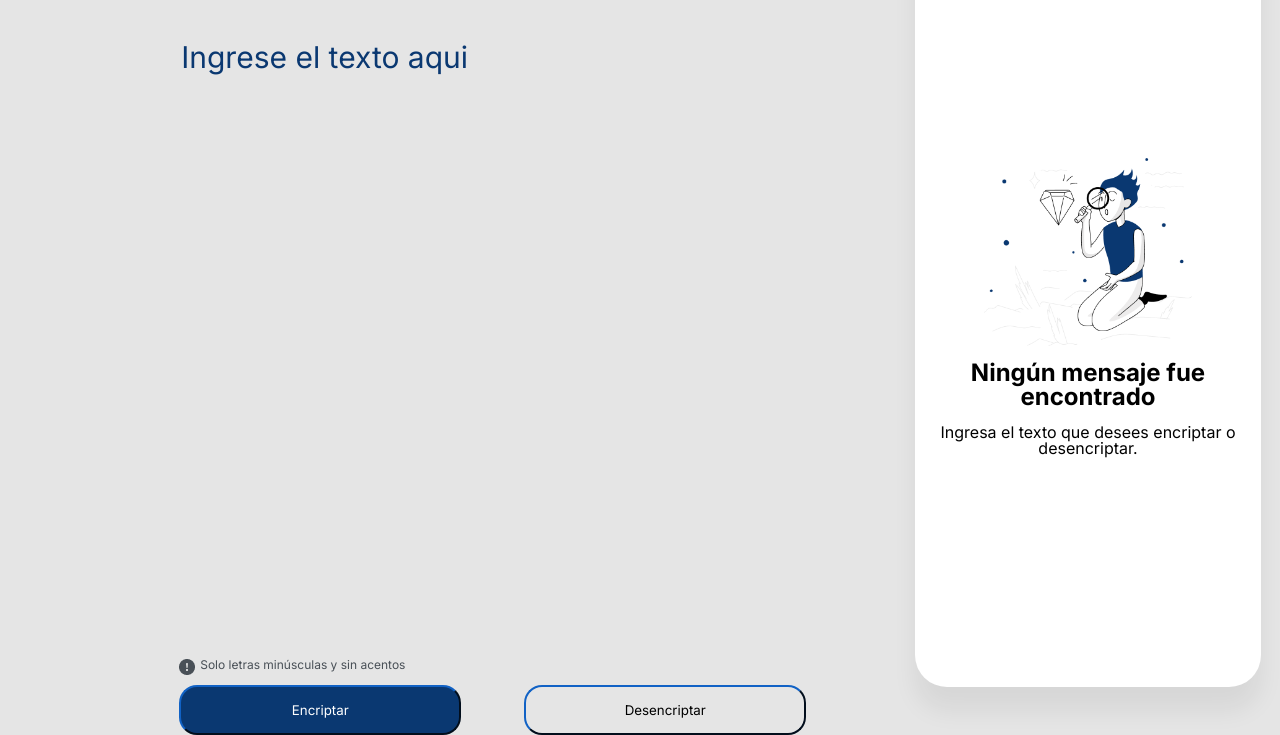
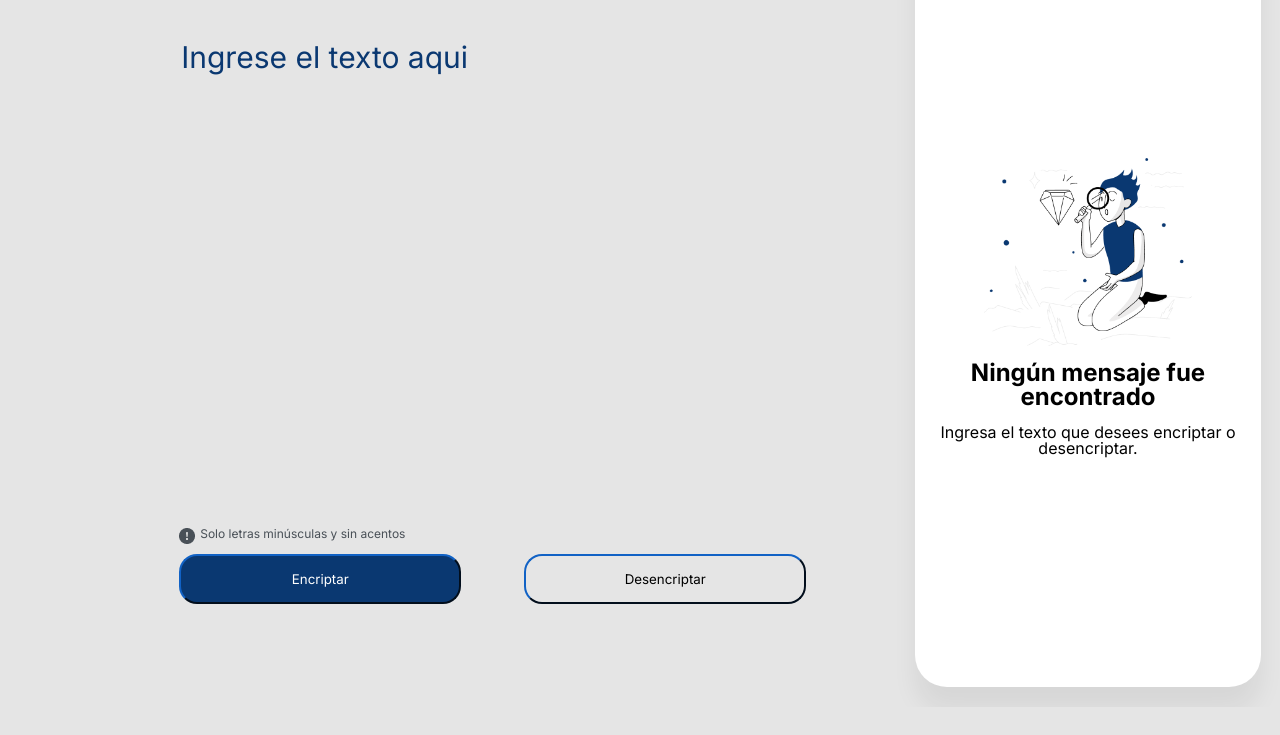
Before and after one commit to IvanPerezV98/Encriptador-texto, a plain HTML site: page index.html in a window 1280 px wide. Shown: the part 93-828 px from the top of the page. After the commit the page ends 800 px from the top, so only its background shows below. Drawn offline with Linux system fonts and the light colour scheme.

Commit message:
Modificacion en el tamaño de 1920 x 1080

```diff
--- a/style.css
+++ b/style.css
@@ -180,9 +180,9 @@ body {
     color: white !important;
 }
 
-@media (max-height: 1081px) {
+@media (min-height: 1079px) {
     .grupo_uno {
-        height: 89.7%;
+        height: 89.5%;
     }
 }
 
```
